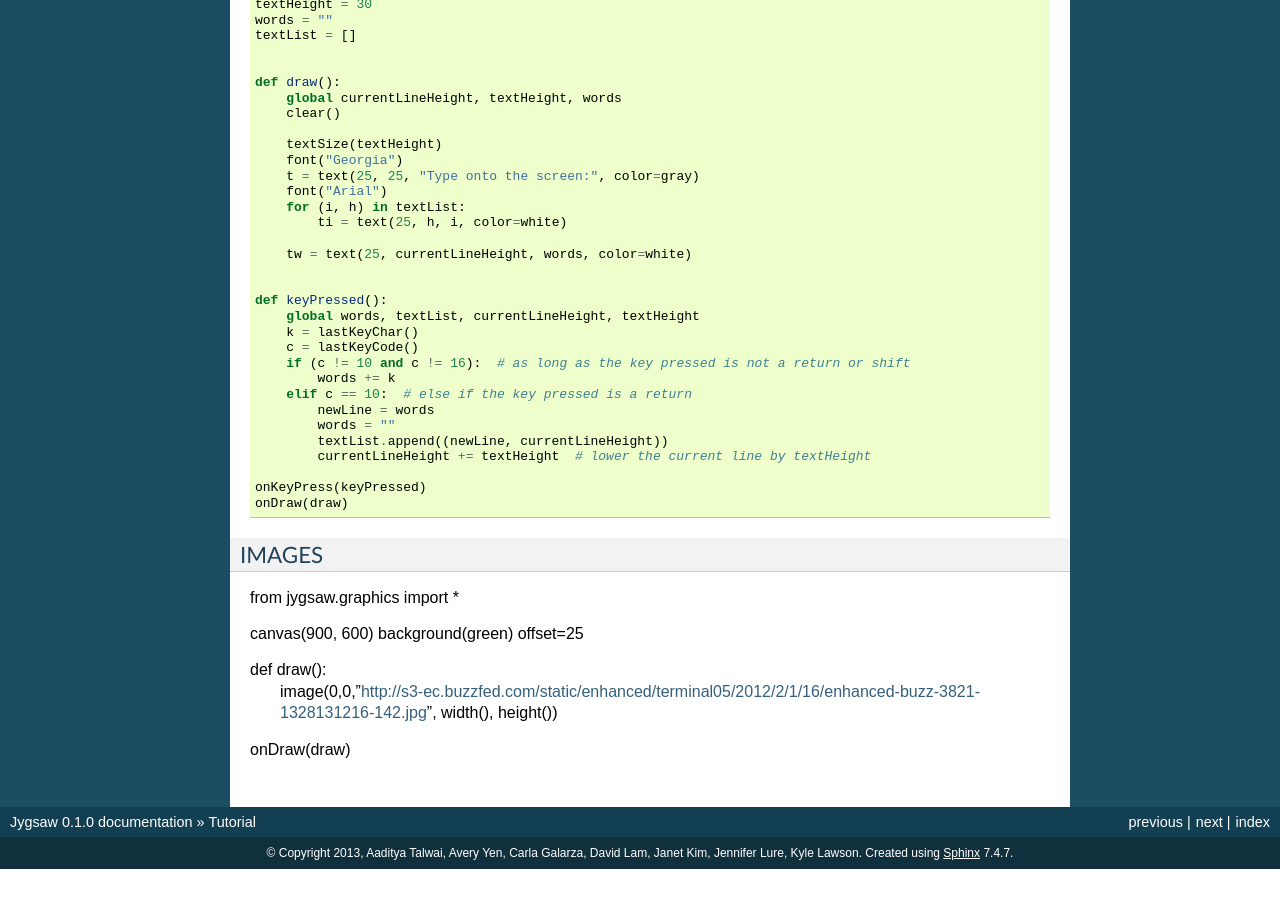
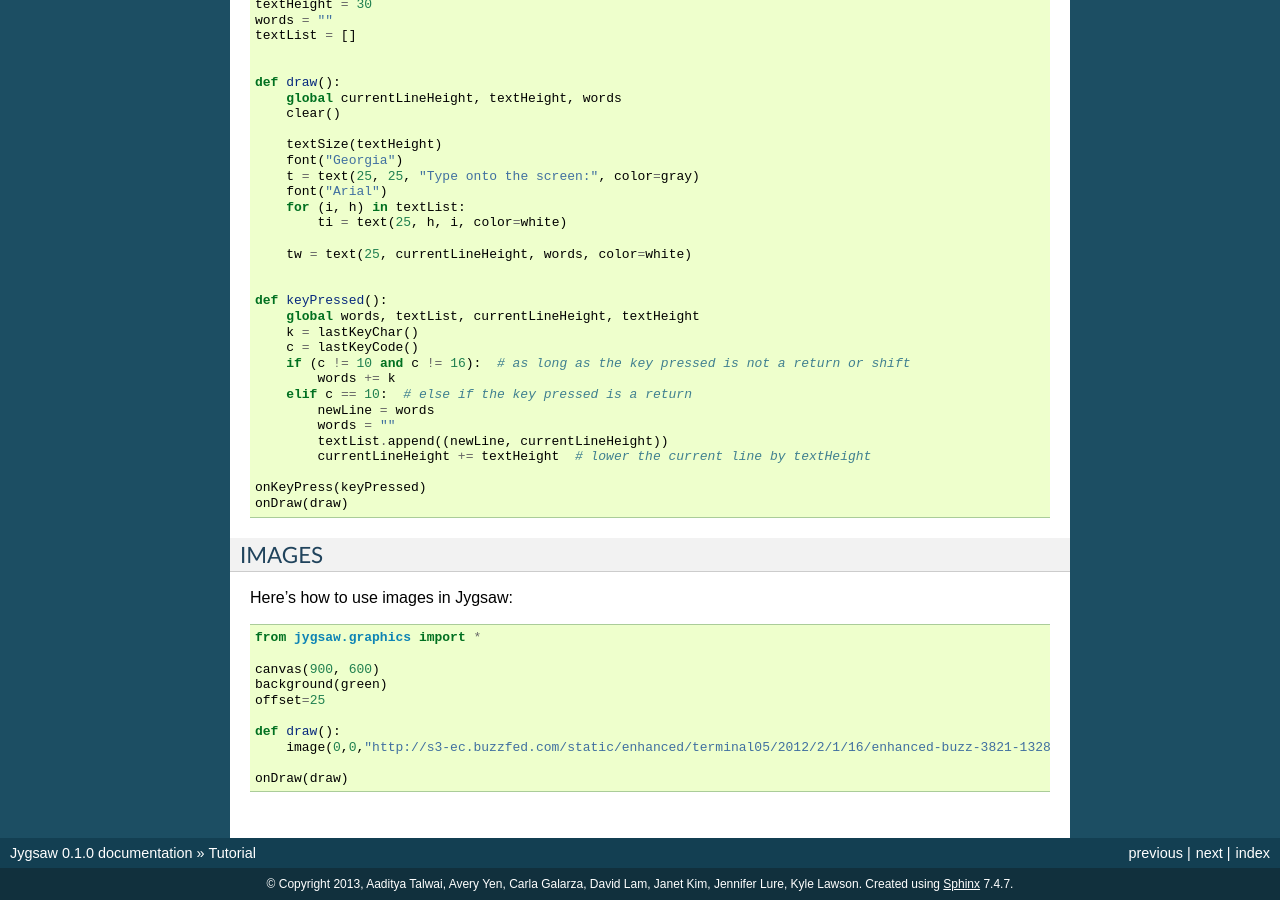
Before and after one commit to talwai/jygsaw, a Sphinx documentation site: the page built from doc/tutorial.rst, in a window 1280 px wide and 900 px high, scrolled down 1654 px. Built offline with Sphinx 7.4.7, drawn with Linux system fonts in a browser that asks for light colours; before the commit the page ends 2523 px from its top, so only the background shows below that.

Commit message:
Fixed Janet's formatting. Dammit, Janet!

```diff
--- a/doc/index.rst
+++ b/doc/index.rst
@@ -9,7 +9,7 @@ Jygsaw Documentation
 .. toctree::
    :maxdepth: 1
 
-   Tutorial
+   tutorial
    api
    implementation
 
--- a/doc/Tutorial.rst
+++ b/doc/tutorial.rst
@@ -128,13 +128,15 @@ Let's get text on the screen using keyboard input::
 ^^^^^^
 IMAGES
 ^^^^^^
-from jygsaw.graphics import *
+Here's how to use images in Jygsaw::
 
-canvas(900, 600)
-background(green)
-offset=25
+    from jygsaw.graphics import *
 
-def draw():
-    image(0,0,"http://s3-ec.buzzfed.com/static/enhanced/terminal05/2012/2/1/16/enhanced-buzz-3821-1328131216-142.jpg", width(), height())
+    canvas(900, 600)
+    background(green)
+    offset=25
 
-onDraw(draw)
+    def draw():
+        image(0,0,"http://s3-ec.buzzfed.com/static/enhanced/terminal05/2012/2/1/16/enhanced-buzz-3821-1328131216-142.jpg", width(), height())
+
+    onDraw(draw)
```
